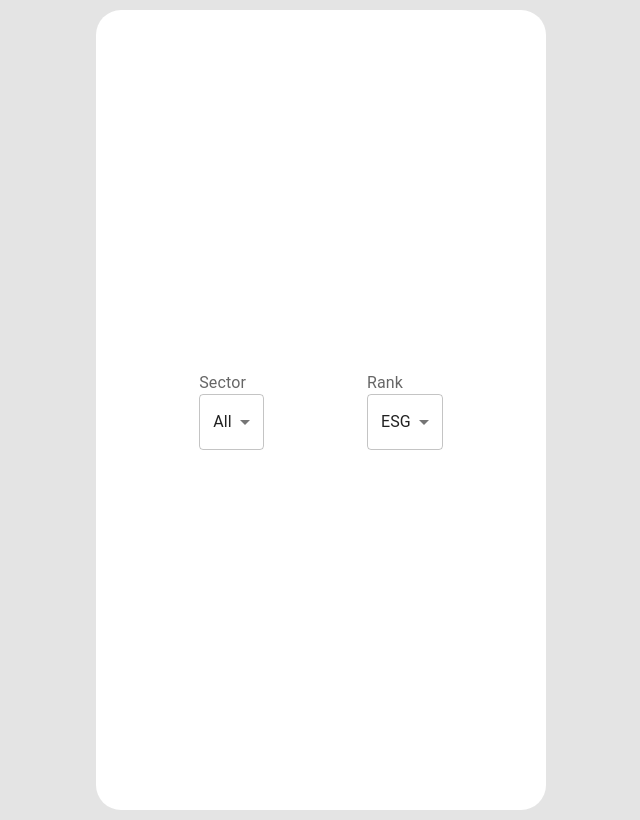
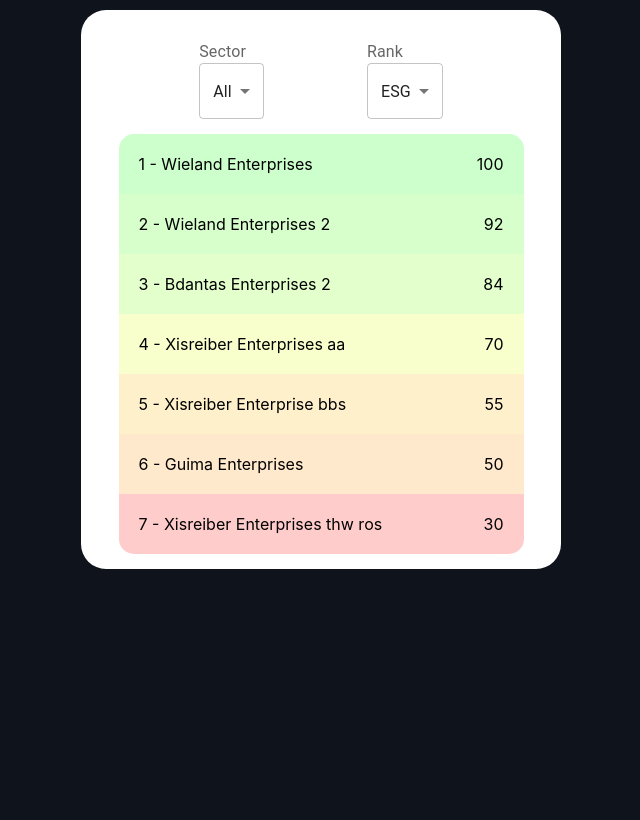
Before and after one commit to ESGeasy/esgeasy-front, a React (Create React App) app: page / in a window 1280 px wide. Shown: the whole page, without its empty margins (319-959 px from the left). Built offline with nearby package versions, Linux system fonts and the light colour scheme.

Commit message:
feat: add initial ranking with mocked values

```diff
--- a/src/components/Rank/Rank.jsx
+++ b/src/components/Rank/Rank.jsx
@@ -0,0 +1,74 @@
+import styles from './Rank.module.css'
+import { getGreenToRed } from '../../utils/color'
+
+const response = [
+    {
+        position: 1,
+        name: "Wieland Enterprises",
+        score: 100
+    },
+    {
+        position: 2,
+        name: "Wieland Enterprises 2",
+        score: 92
+    },
+    {
+        position: 3,
+        name: "Bdantas Enterprises 2",
+        score: 84
+    },
+    {
+        position: 4,
+        name: "Xisreiber Enterprises aa",
+        score: 70
+    },
+    {
+        position: 5,
+        name: "Xisreiber Enterprise bbs",
+        score: 55
+    },
+    {
+        position: 6,
+        name: "Guima Enterprises",
+        score: 50
+    },
+    {
+        position: 7,
+        name: "Xisreiber Enterprises thw ros",
+        score: 30
+    }
+]
+
+const Rank = ({ sector, rankType }) => {
+    const topScore = response[0].score
+    const bottomScore = response[response.length-1].score
+    const normalizedDenominator = (topScore - bottomScore)
+
+    console.log(topScore)
+    console.log(bottomScore)
+    return (
+        <div className={styles.rank}>
+            {response.map(({ position, name, score, ...rest }) => {
+                let normalizedScore = (score - bottomScore) / normalizedDenominator * 100
+                console.log(normalizedScore)
+                let color = getGreenToRed(normalizedScore)
+                console.log(color)
+                return (
+                    <div style={{
+                        "backgroundColor": color,
+                        "fontSize": "1em",
+                        "display": "flex",
+                        "alignItems": "center",
+                        "justifyContent": "space-between",
+                        "padding": "20px"
+                        }}>
+                        <span>{position+" - "+name}</span>
+                        <span>{score}</span>
+                    </div>
+                )
+            })}
+        </div>
+    )
+}
+
+export default Rank
--- /dev/null
+++ b/src/components/Rank/Rank.module.css
@@ -0,0 +1,7 @@
+.rank {
+    width: 90%;
+    border-color: teal;
+    border-width: 2px;
+    border-radius: 15px;
+    overflow: hidden
+}
--- a/src/index.css
+++ b/src/index.css
@@ -5,7 +5,7 @@ body {
     sans-serif;
   -webkit-font-smoothing: antialiased;
   -moz-osx-font-smoothing: grayscale;
-  background-color: #E4E4E4;
+  background-color: #0F131C;
 }
 
 code {
--- /dev/null
+++ b/src/utils/color.js
@@ -0,0 +1,7 @@
+function getGreenToRed(percent) {
+    const r = percent<50 ? 255 : Math.floor(255-(percent*2-100)*255/100);
+    const g = percent>50 ? 255 : Math.floor((percent*2)*255/100);
+    return 'rgba('+r+','+g+',0, 0.2)';
+}
+
+export { getGreenToRed }
--- a/src/views/Ranking/Ranking.jsx
+++ b/src/views/Ranking/Ranking.jsx
@@ -1,4 +1,5 @@
 import { Rank, Filter } from "../../components"
+import { useState } from 'react'
 import styles from './Ranking.module.css'
 
 const sectorValues = [
@@ -11,7 +12,7 @@ const sectorValues = [
     "Health"
 ]
 
-const ranktypeValues = [
+const rankTypeValues = [
     "ESG",
     "Environmental",
     "Social",
@@ -19,16 +20,22 @@ const ranktypeValues = [
 ]
 
 const Ranking = () => {
+    const [chosenSector, setChosenSector] = useState("All")
+    const [chosenRankType, setChosenRankType] = useState("ESG")
+
     return (
         <div className={styles.mainContainer}>
             <div className={styles.filtersContainer}>
                 <Filter name="Sector"
                         posibleValues={sectorValues}
-                        defaultValue="All" />
+                        defaultValue="All"
+                        handler={setChosenSector} />
                 <Filter name="Rank"
-                        posibleValues={ranktypeValues}
-                        defaultValue="ESG" />
+                        posibleValues={rankTypeValues}
+                        defaultValue="ESG"
+                        handler={setChosenRankType} />
             </div>
+            <Rank sector={chosenSector} rankType={chosenRankType} />
         </div>
     )
 }
--- a/src/views/Ranking/Ranking.module.css
+++ b/src/views/Ranking/Ranking.module.css
@@ -1,6 +1,5 @@
 .mainContainer {
     display: flex;
-    height: 100vh;
     width: 56.25vh;
     flex-direction: column;
     align-items: center;
@@ -9,9 +8,11 @@
     border-radius: 25px;
     margin-top: 10px;
     margin-bottom: 10px;
+    padding: 15px;
 }
 
 .filtersContainer {
+    margin: 15px;
     width: 100%;
     display: flex;
     align-items: center;
```
